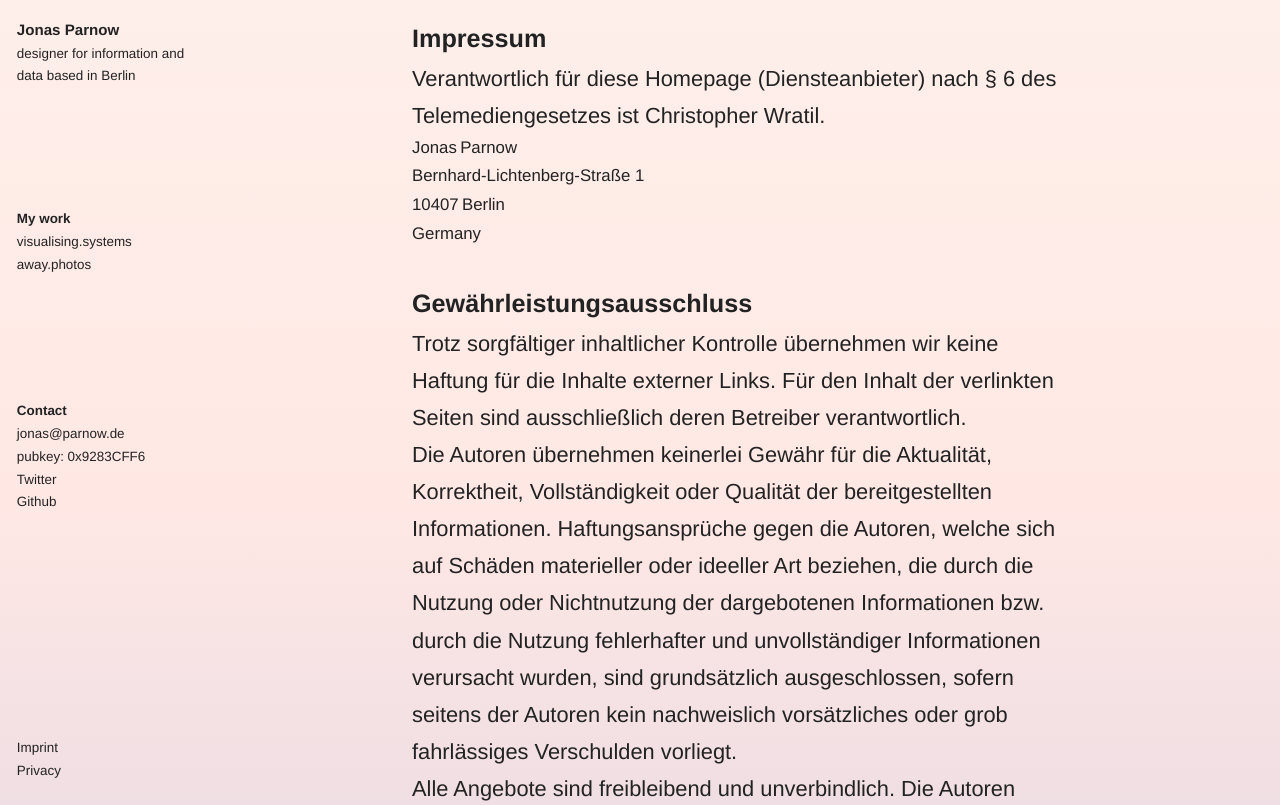
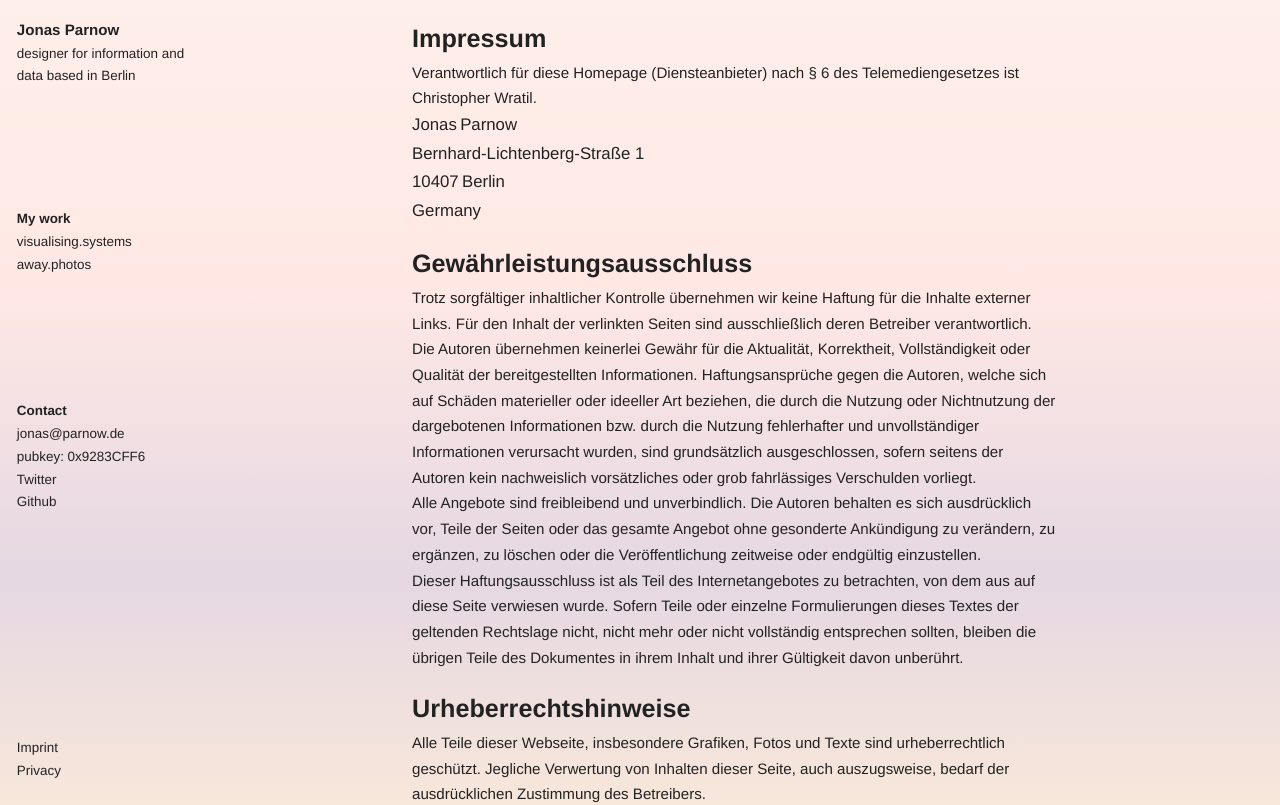
Before and after one commit to kimalbrecht/jonasparnow.com, a Nuxt app: page /imprint in a window 1280 px wide. Shown: the top 805 px of the page. Built offline with nearby package versions, Linux system fonts and the light colour scheme; a web font is replaced by a local one.

Commit message:
repsonsive layout phone

```diff
--- a/assets/style/base.scss
+++ b/assets/style/base.scss
@@ -33,7 +33,7 @@ html {
   display: none;
 }
 
-@include media-query($on-palm) {
+@include media-query($on-tablet-portrait) {
   .mobile-invisible {
   	visibility: visible;
     display: inherit;
--- a/assets/style/layout.scss
+++ b/assets/style/layout.scss
@@ -7,15 +7,17 @@ html {
 
 .page {
   display: grid;
-  grid-template-columns: 1rem 190px 1fr 1rem;
-  grid-template-rows: 1rem repeat(4, calc((100vh - 2rem) / 4)) auto;
+  grid-template-columns: $spacing / 2 1fr $spacing / 2;
+  grid-template-rows: auto;
+  grid-row-gap: $spacing / 2;
   grid-template-areas:
-    ". . . ."
-    ". header content ."
-    ". navigation content ."
-    ". aside content ."
-    ". footer content ."
-    ". . content .";
+    ". . ."
+    ". header ."
+    ". content ."
+    ". navigation ."
+    ". aside ."
+    ". footer ."
+    ". . .";
   // background-color: red;
 
   .page-header {
@@ -35,14 +37,35 @@ html {
 
   .page-content {
     grid-area: content;
-    margin-bottom: 10vh;
     // background-color: green;
   }
 
   .page-footer {
     grid-area: footer;
     // background-color: orange;
-    align-self: end;
+  }
+
+  @include media-query($on-laptop) {
+    & {
+      grid-template-columns: $spacing / 2 190px 1fr $spacing / 2;
+      grid-template-rows: $spacing / 2 repeat(4, calc((100vh - #{$spacing}) / 4)) auto;
+      grid-row-gap: 0;
+      grid-template-areas:
+        ". . . ."
+        ". header content ."
+        ". navigation content ."
+        ". aside content ."
+        ". footer content ."
+        ". . content .";
+
+      .page-content {
+        margin-bottom: 10vh;
+      }
+
+      .page-footer {
+        align-self: end;
+      }
+    }
   }
 }
 
@@ -56,7 +79,7 @@ html {
   margin-top: $spacing / 4;
   margin-bottom: $spacing / 4;
 
-  @include media-query($on-desktop) {
+  @include media-query($on-laptop) {
     & {
       margin-top: $spacing / 2;
       margin-bottom: $spacing / 2;
@@ -78,22 +101,22 @@ html {
 
 .container {
   margin: 0 auto 0;
-  width: calc(98vw - 250px);
+  width: 100%;
   max-width: 1000px;
 
-  @include media-query($on-palm) {
+  @include media-query($on-tablet-portrait) {
     & {
-      width: calc(90vw - 250px);
+      width: calc(60vw);
     }
   }
 
-  @include media-query($on-laptop) {
+  @include media-query($on-tablet-landscape) {
     & {
       width: calc(80vw - 250px);
     }
   }
 
-  @include media-query($on-desktop) {
+  @include media-query($on-laptop) {
     & {
       width: calc(70vw - 250px);
     }
--- a/assets/style/typography.scss
+++ b/assets/style/typography.scss
@@ -10,9 +10,15 @@
 
 h3 {
   font-family: $font-family-serif;
-  font-size: 2.5rem;
+  font-size: 1.3rem;
   font-weight: normal;
   line-height: 1.4;
+
+  @include media-query($on-laptop) {
+    & {
+      font-size: 2.5rem;
+    }
+  }
 }
 
 a {
@@ -47,7 +53,13 @@ a {
 }
 
 p {
-  font-size: 1.3rem;
+  font-size: 0.9rem;
+
+  @include media-query($on-desktop) {
+    & {
+      font-size: 1.3rem;
+    }
+  }
 
   a {
     text-decoration: underline;
--- a/assets/style/variables.scss
+++ b/assets/style/variables.scss
@@ -37,9 +37,10 @@ $radius-default:	2px !default;
 
 $transition-default: 0.5s !default;
 
-$on-palm:          320px !default;
-$on-laptop:        768px !default;
-$on-desktop:       1224px !default;
+$on-tablet-portrait:	600px !default;
+$on-tablet-landscape:	900px !default;
+$on-laptop:        		1200px !default;
+$on-desktop:       		1800px !default;
 
 @mixin media-query($device) {
   @media screen and (min-width: $device) {
--- a/pages/index.vue
+++ b/pages/index.vue
@@ -35,10 +35,15 @@
   @import "~@/assets/style/variables";
 
   header {
-    height: calc(100vh - 1rem);
-    display: flex;
-    align-items: center;
-    justify-content: center;
     // background-color: orange;
+
+    @include media-query($on-laptop) {
+      & {
+        height: calc(100vh - 1rem);
+        display: flex;
+        align-items: center;
+        justify-content: center;
+      }
+    }
   }
 </style>
```
